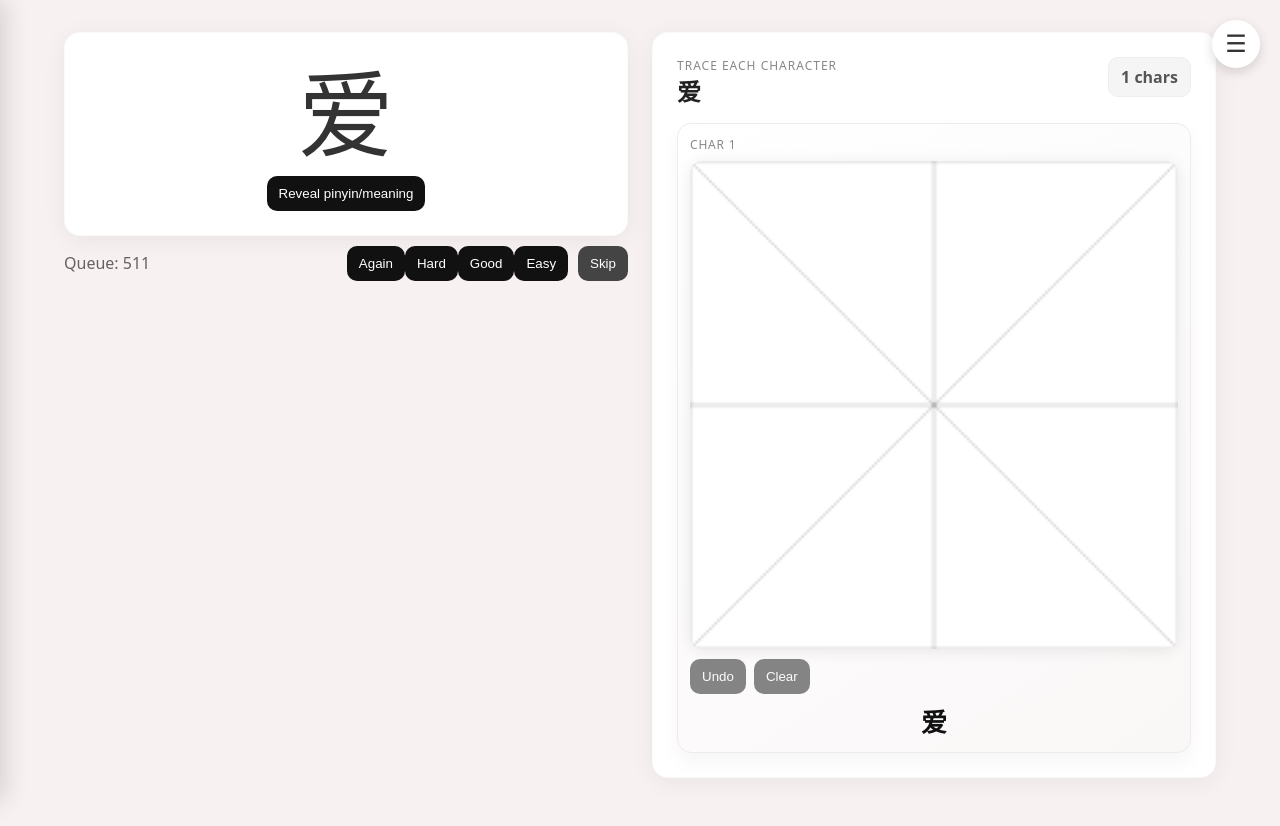
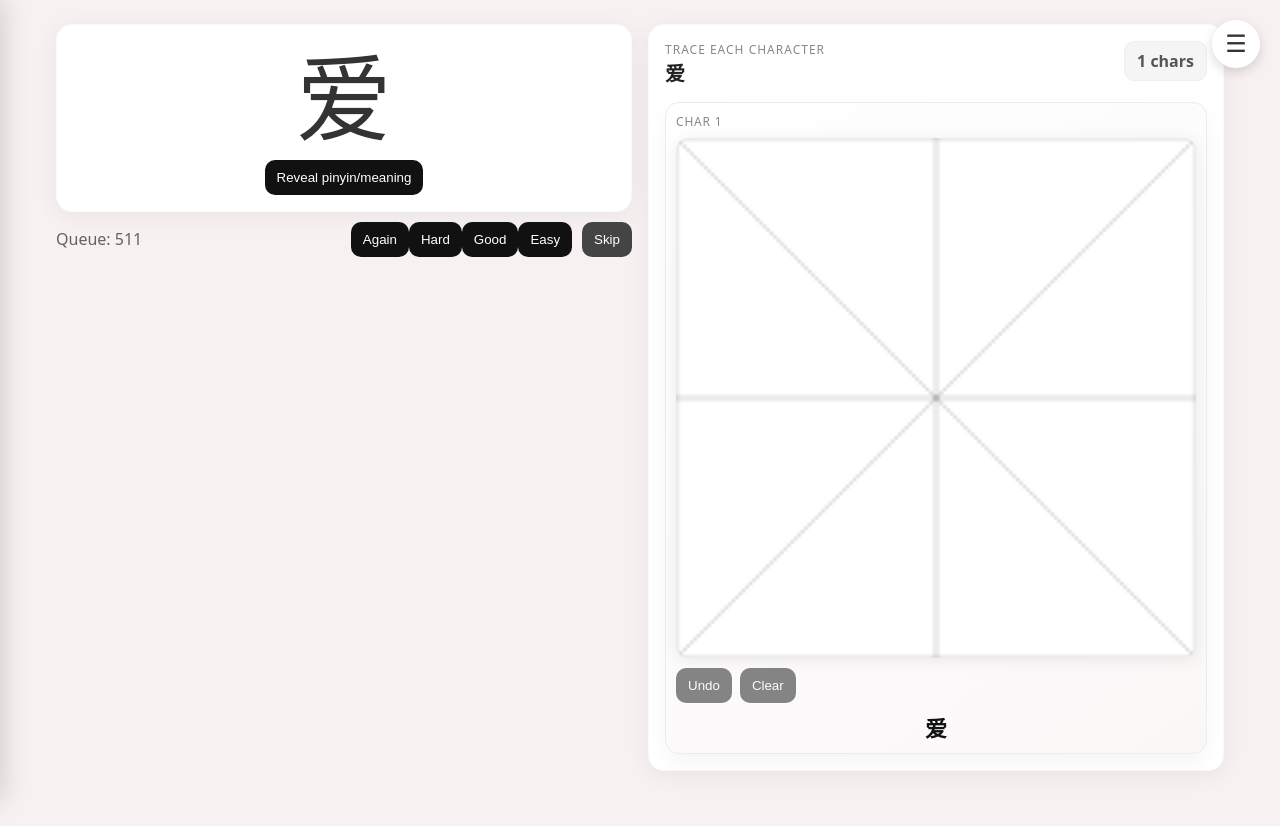
Before and after one commit to nis057489/hsk-3.0-writing-trainer, a React (Vite) app: page / in a window 1280 px wide. Built offline with nearby package versions, Linux system fonts and the light colour scheme; the HTML template or start-up script is replaced by a standard one.

Commit message:
compact mode
Signed-off-by: Nicholas Smith <nicholas@nbembedded.com>

```diff
--- a/src/App.tsx
+++ b/src/App.tsx
@@ -391,8 +391,8 @@ export default function App() {
                     display: "flex",
                     flexDirection: leftHanded ? "row-reverse" : "row",
                     flexWrap: "wrap",
-                    gap: 24,
-                    alignItems: "start"
+                    gap: 16,
+                    alignItems: "stretch"
                 }}>
                     {card ? (
                         <>
--- a/src/components/PracticeArea.tsx
+++ b/src/components/PracticeArea.tsx
@@ -1,4 +1,4 @@
-import React, { useMemo } from "react";
+import React, { useEffect, useMemo, useState } from "react";
 import { DrawingPad } from "./DrawingPad";
 
 interface PracticeAreaProps {
@@ -7,6 +7,19 @@ interface PracticeAreaProps {
 }
 
 export function PracticeArea({ text, tracingMode }: PracticeAreaProps) {
+    const [compact, setCompact] = useState(false);
+
+    useEffect(() => {
+        const update = () => {
+            const h = window.innerHeight;
+            const w = window.innerWidth;
+            setCompact(h <= 900 || w <= 1100);
+        };
+        update();
+        window.addEventListener("resize", update);
+        return () => window.removeEventListener("resize", update);
+    }, []);
+
     const characters = useMemo(() => {
         return Array.from(text).filter(ch => ch.trim().length > 0);
     }, [text]);
@@ -19,10 +32,12 @@ export function PracticeArea({ text, tracingMode }: PracticeAreaProps) {
         );
     }
 
-    const padSize = characters.length === 1 ? 180 : 220;
+    const padSize = compact
+        ? (characters.length === 1 ? 150 : 180)
+        : (characters.length === 1 ? 180 : 220);
 
     return (
-        <div className="practice-shell">
+        <div className={`practice-shell${compact ? " compact" : ""}`}>
             <div className="practice-header">
                 <div>
                     <div className="practice-kicker">Trace each character</div>
--- a/src/index.css
+++ b/src/index.css
@@ -134,6 +134,22 @@
     height: 100%;
 }
 
+.practice-shell.compact .practice-title {
+    font-size: 20px;
+}
+
+.practice-shell.compact .trace-grid {
+    grid-template-columns: repeat(auto-fit, minmax(140px, 1fr));
+}
+
+.practice-shell.compact .trace-cell {
+    padding: 10px;
+}
+
+.practice-shell.compact .trace-char {
+    font-size: 22px;
+}
+
 .practice-header {
     display: flex;
     justify-content: space-between;
@@ -221,6 +237,31 @@
 
     .trace-grid {
         grid-template-columns: repeat(auto-fit, minmax(140px, 1fr));
+    }
+}
+
+@media (max-height: 900px) {
+    .app {
+        padding: clamp(8px, 2vw, 16px);
+    }
+
+    .card {
+        padding: 16px;
+    }
+
+    .hanzi {
+        font-size: 72px;
+    }
+
+    .toolbar {
+        gap: 8px;
+        margin-top: 6px;
+    }
+
+    .grades button,
+    .toolbar .next,
+    button {
+        padding: 8px 10px;
     }
 }
 
```
